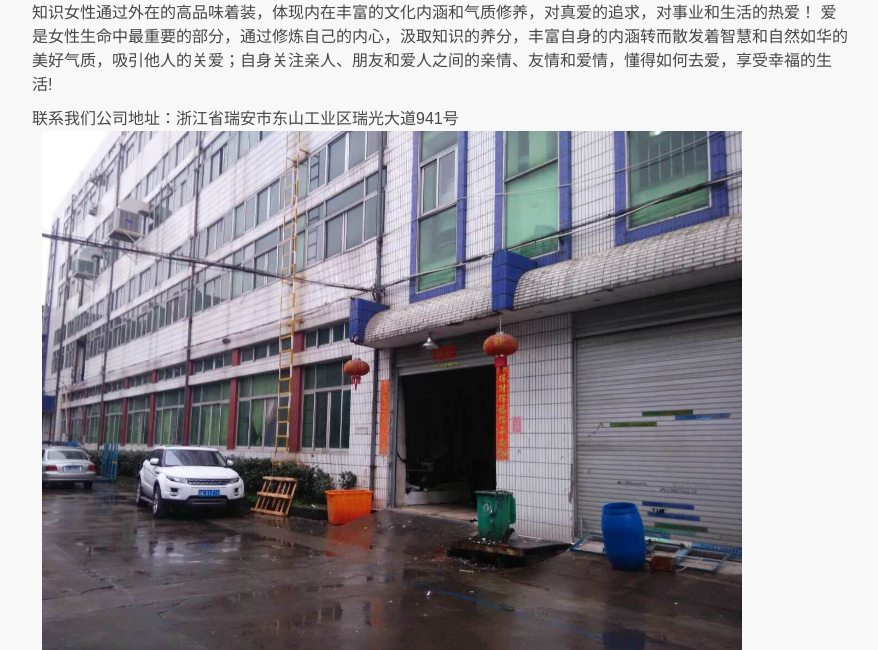
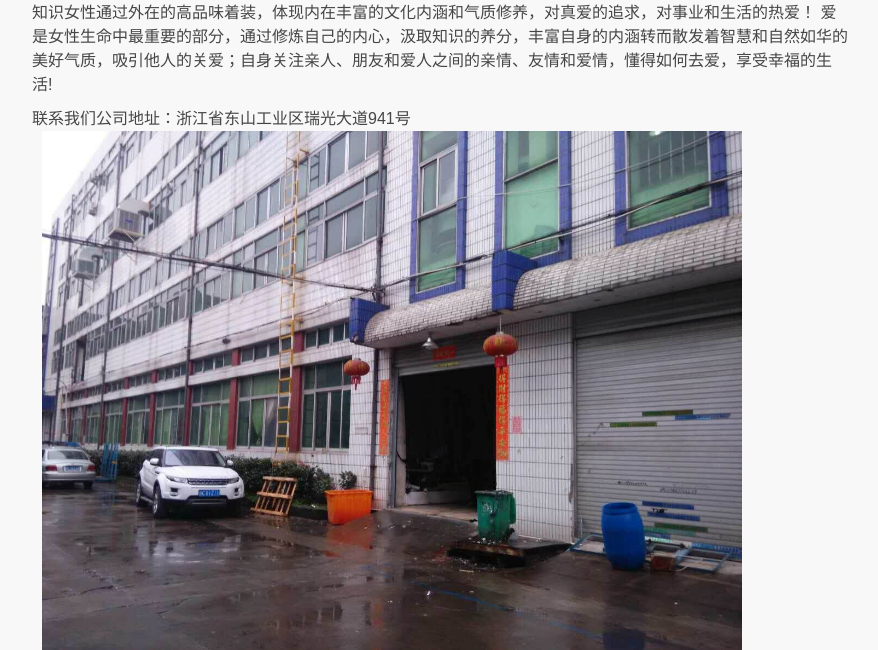
Before and after one commit to zhouxiaohui0327/tianhua, a PHP site: page /tianhua/introduce.php in a window 1280 px wide. Shown: the part 756-1406 px from the top of the page, without its empty margins (248-1126 px from the left). Run offline with PHP 8.4, Linux system fonts and the light colour scheme; data that the repository does not hold is empty; some libraries are stand-ins or nearby versions.

Commit message:
去掉瑞安市

```diff
--- a/introduce.php
+++ b/introduce.php
@@ -18,7 +18,7 @@ include "carousel.php";
             <p class="explain_1">凭藉准确的市场定位，经典、时尚而又结合消费群需求的设计风格和人性化的管理理念，得到业界人士的广泛认同，在全国各级客户中拥有良好的口碑和美誉度，公司将不懈努力，深入强化精细化生产管理，强化终端支持和服务客户的理念，秉承“品质、信誉至上”为宗旨，努力将公司品牌打造成艺术追求与商业运作完美融合的时尚潮流知性女装品牌！</p>
             <p class="explain_1">以优良的质量保证，良好的服务水准赢得了国内外客户、贸易公司、厂商的青眯和好评，诚觅新的客商共同合作。</p>
             <p class="explain_1">公司风格定位意在塑造优雅、知性、浪漫而有气质的美好女性形象。对优雅、大气的美好女性形象的执着追求，崇尚知识女性通过外在的高品味着装，体现内在丰富的文化内涵和气质修养，对真爱的追求，对事业和生活的热爱！ 爱是女性生命中最重要的部分，通过修炼自己的内心，汲取知识的养分，丰富自身的内涵转而散发着智慧和自然如华的美好气质，吸引他人的关爱；自身关注亲人、朋友和爱人之间的亲情、友情和爱情，懂得如何去爱，享受幸福的生活! </p>
-            <p class="explain_1">联系我们公司地址：浙江省瑞安市东山工业区瑞光大道941号</p>
+            <p class="explain_1">联系我们公司地址：浙江省东山工业区瑞光大道941号</p>
             <div style="width:100%;text-align: center">
                 <img src="./images/IMG_5112.JPG" style="width:70%""/>
                 <p style="margin:20px auto">办公区</p>
```
